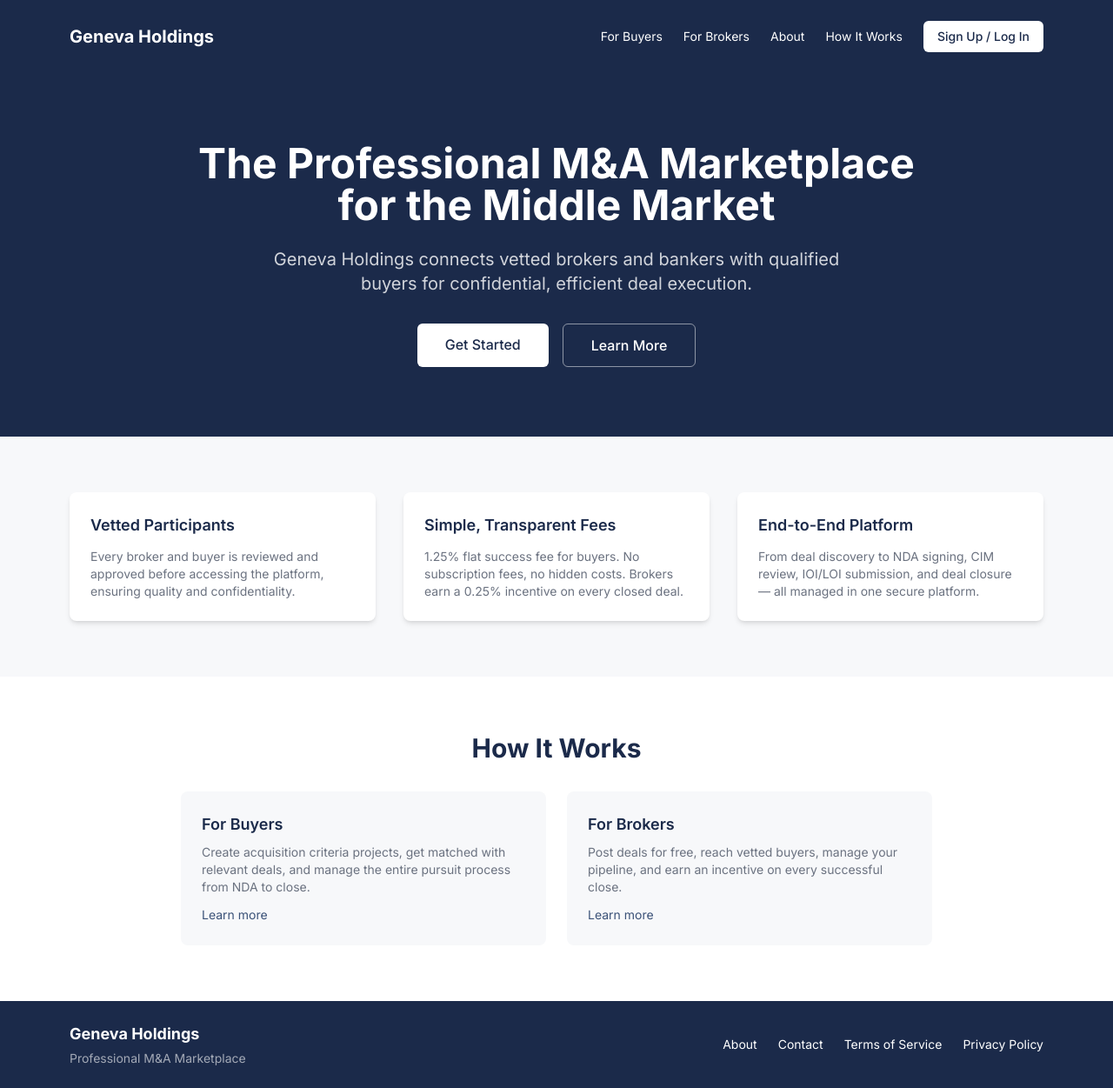
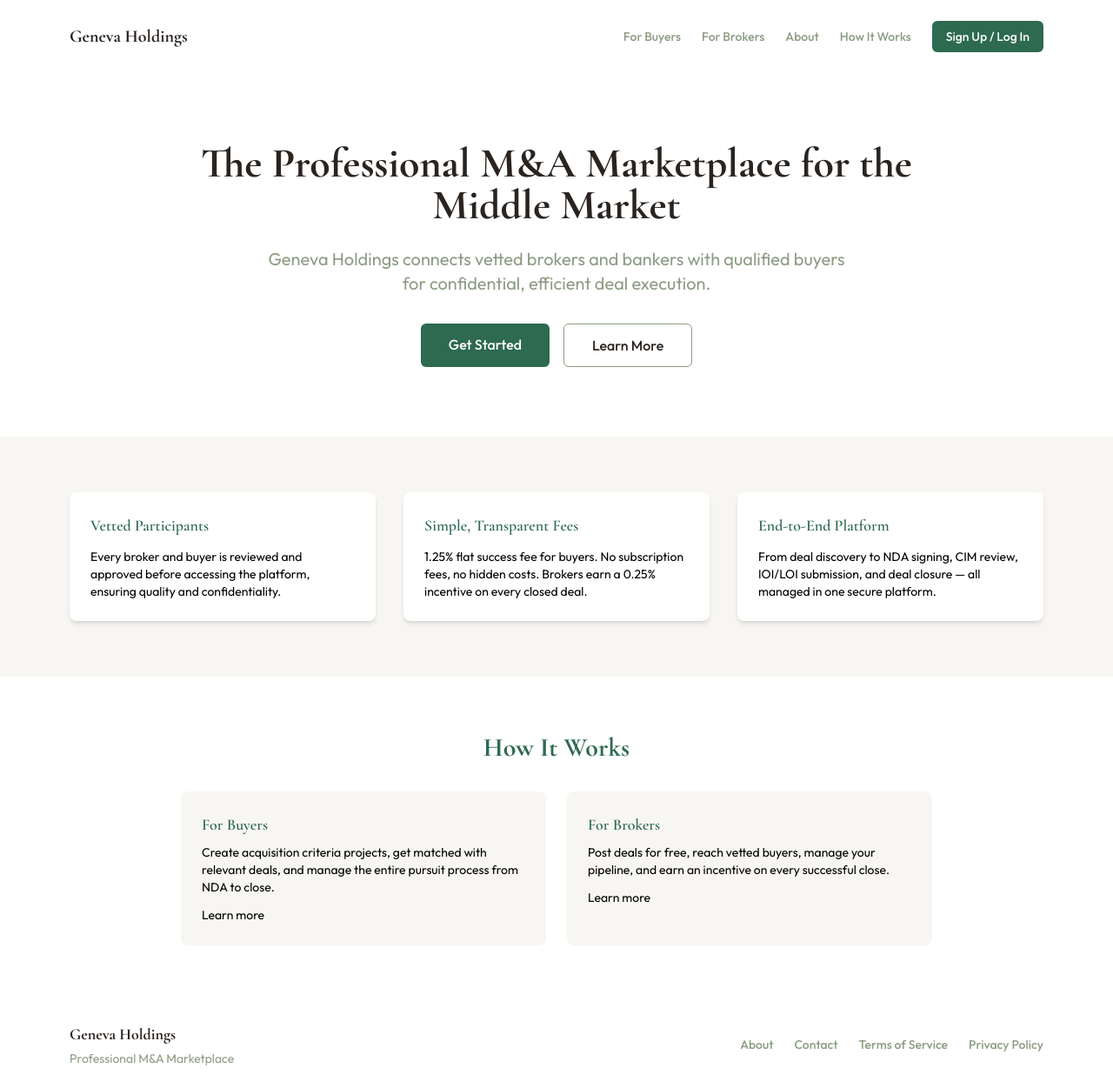
Before and after one commit to thealgochef/MA-Platform, a Next.js app: page / in a window 1280 px wide. Shown: the whole page at 87% size. Built offline with nearby package versions, Linux system fonts and the light colour scheme.

Commit message:
refactor(homepage): refactor inline styling; modify globals.css and tailwind.config for improved theming; update fonts in app/layout.tsx

```diff
--- a/src/app/globals.css
+++ b/src/app/globals.css
@@ -2,7 +2,42 @@
 @tailwind components;
 @tailwind utilities;
 
+:root {
+  /* Primary color palette */
+  --color-text: #2a2420;
+  --color-primary: #2d6a4f;
+  --color-secondary: #8b9d83;
+  --color-background: #ffffff;
+  --color-surface: #f8f6f3;
+
+  /* Supplementary colors for borders, accents, etc. */
+  --color-subtle: rgba(45, 106, 79, 0.15);
+  --color-faint: rgba(45, 106, 79, 0.05);
+  --color-btn-hover: #348d65;
+}
+
 body {
-  color: #111827;
-  background: #F7F8FA;
+  box-sizing: border-box;
 }
+
+@layer components {
+  .btn-primary {
+    @apply relative inline-flex items-center justify-center overflow-hidden bg-primary text-bg;
+  }
+
+  .btn-primary::before {
+    content: "";
+    @apply pointer-events-none absolute inset-y-0 left-[-100%] w-1/2 bg-btn-shimmer;
+    transition: left 0.5s ease;
+  }
+
+  .btn-primary:hover::before {
+    @apply left-[100%];
+  }
+}
+
+@layer utilities {
+  .gradient-text {
+    @apply bg-gradient-text bg-clip-text text-transparent;
+  }
+}
--- a/src/app/layout.tsx
+++ b/src/app/layout.tsx
@@ -1,16 +1,22 @@
 import type { Metadata } from "next";
-import { Inter } from "next/font/google";
+import { Cormorant_Garamond, Outfit } from "next/font/google";
 import "./globals.css";
 
-const inter = Inter({
+const bodyFont = Outfit({
   subsets: ["latin"],
-  variable: "--font-inter",
+  variable: "--font-body",
+});
+
+const displayFont = Cormorant_Garamond({
+  subsets: ["latin"],
+  variable: "--font-display",
+  weight: ["400", "500", "600", "700"],
 });
 
 export const metadata: Metadata = {
   title: "Geneva Holdings — M&A Marketplace",
   description:
-    "Professional, confidential M&A marketplace connecting vetted brokers with qualified buyers in the middle market.",
+    "Professional, confidential M&A marketplace connecting vetted brokers with qualified buyers in the lower middle market.",
 };
 
 export default function RootLayout({
@@ -20,7 +26,7 @@ export default function RootLayout({
 }>) {
   return (
     <html lang="en">
-      <body className={`${inter.variable} font-sans antialiased`}>
+      <body className={`${bodyFont.variable} ${displayFont.variable} font-body antialiased`}>
         {children}
       </body>
     </html>
--- a/src/app/page.tsx
+++ b/src/app/page.tsx
@@ -2,28 +2,28 @@ import Link from "next/link";
 
 export default function HomePage() {
   return (
-    <main className="min-h-screen bg-white">
+    <main className="min-h-screen bg-bg">
 
       {/* Navigation */}
-      <nav className="bg-navy text-white">
+      <nav className="bg-navy text-text">
         <div className="max-w-6xl mx-auto px-4 py-6 flex items-center justify-between">
-          <Link href="/" className="text-xl font-bold">
+          <Link href="/" className="text-xl font-display font-bold">
             Geneva Holdings
           </Link>
-          <div className="flex items-center gap-6">
-            <Link href="/for-buyers" className="text-sm hover:text-white/80 transition-colors">
+          <div className="flex items-center gap-6 text-sm font-medium">
+            <Link href="/for-buyers" className="text-secondary hover:text-primary transition-colors">
               For Buyers
             </Link>
-            <Link href="/for-brokers" className="text-sm hover:text-white/80 transition-colors">
+            <Link href="/for-brokers" className="text-secondary hover:text-primary transition-colors">
               For Brokers
             </Link>
-            <Link href="/about" className="text-sm hover:text-white/80 transition-colors">
+            <Link href="/about" className="text-secondary hover:text-primary transition-colors">
               About
             </Link>
-            <Link href="/how-it-works" className="text-sm hover:text-white/80 transition-colors">
+            <Link href="/how-it-works" className="text-secondary hover:text-primary transition-colors">
               How It Works
             </Link>
-            <Link href="/login" className="bg-white text-navy px-4 py-2 rounded-md text-sm font-medium hover:bg-light-gray transition-colors">
+            <Link href="/login" className="bg-primary text-bg px-4 py-2 rounded-md text-sm font-medium hover:bg-light-gray transition-colors">
               Sign Up / Log In
             </Link>
           </div>
@@ -31,25 +31,25 @@ export default function HomePage() {
       </nav>
 
       {/* Hero Section */}
-      <section className="bg-navy text-white py-20">
+      <section className="bg-navy text-text py-20">
         <div className="max-w-4xl mx-auto px-4 text-center">
-          <h1 className="text-5xl font-bold mb-6">
+          <h1 className="text-text text-5xl font-display font-bold mb-6">
             The Professional M&A Marketplace for the Middle Market
           </h1>
-          <p className="text-xl text-white/80 mb-8 max-w-2xl mx-auto">
+          <p className="text-xl text-secondary mb-8 max-w-2xl mx-auto">
             Geneva Holdings connects vetted brokers and bankers with qualified buyers
             for confidential, efficient deal execution.
           </p>
           <div className="flex gap-4 justify-center">
             <Link
               href="/login"
-              className="bg-white text-navy px-8 py-3 rounded-md font-medium hover:bg-light-gray transition-colors"
+              className="bg-primary text-bg px-8 py-3 rounded-md font-medium hover:bg-light-gray transition-colors"
             >
               Get Started
             </Link>
             <Link
               href="/how-it-works"
-              className="border border-white/50 text-white px-8 py-3 rounded-md font-medium hover:bg-white/10 transition-colors"
+              className="border border-secondary text-text px-8 py-3 rounded-md font-medium hover:bg-bg/10 transition-colors"
             >
               Learn More
             </Link>
@@ -58,25 +58,25 @@ export default function HomePage() {
       </section>
 
       {/* Value Props */}
-      <section className="py-16 bg-light-gray">
+      <section className="py-16 bg-surface">
         <div className="max-w-6xl mx-auto px-4">
           <div className="grid md:grid-cols-3 gap-8">
-            <div className="bg-white rounded-lg p-6 shadow-md">
-              <h3 className="text-lg font-semibold text-navy mb-3">Vetted Participants</h3>
+            <div className="bg-bg rounded-lg p-6 shadow-md">
+              <h3 className="text-lg font-display font-semibold text-primary mb-3">Vetted Participants</h3>
               <p className="text-sm text-text-secondary">
                 Every broker and buyer is reviewed and approved before accessing the platform,
                 ensuring quality and confidentiality.
               </p>
             </div>
-            <div className="bg-white rounded-lg p-6 shadow-md">
-              <h3 className="text-lg font-semibold text-navy mb-3">Simple, Transparent Fees</h3>
+            <div className="bg-bg rounded-lg p-6 shadow-md">
+              <h3 className="text-lg font-display font-semibold text-primary mb-3">Simple, Transparent Fees</h3>
               <p className="text-sm text-text-secondary">
                 1.25% flat success fee for buyers. No subscription fees, no hidden costs.
                 Brokers earn a 0.25% incentive on every closed deal.
               </p>
             </div>
-            <div className="bg-white rounded-lg p-6 shadow-md">
-              <h3 className="text-lg font-semibold text-navy mb-3">End-to-End Platform</h3>
+            <div className="bg-bg rounded-lg p-6 shadow-md">
+              <h3 className="text-lg font-display font-semibold text-primary mb-3">End-to-End Platform</h3>
               <p className="text-sm text-text-secondary">
                 From deal discovery to NDA signing, CIM review, IOI/LOI submission,
                 and deal closure — all managed in one secure platform.
@@ -89,10 +89,10 @@ export default function HomePage() {
       {/* How It Works Preview */}
       <section className="py-16">
         <div className="max-w-4xl mx-auto px-4 text-center">
-          <h2 className="text-3xl font-bold text-navy mb-8">How It Works</h2>
+          <h2 className="text-3xl font-display font-bold text-primary mb-8">How It Works</h2>
           <div className="grid md:grid-cols-2 gap-6 text-left">
-            <div className="bg-light-gray rounded-lg p-6">
-              <h3 className="text-lg font-semibold text-navy mb-2">For Buyers</h3>
+            <div className="bg-surface rounded-lg p-6">
+              <h3 className="text-lg font-display font-semibold text-primary mb-2">For Buyers</h3>
               <p className="text-sm text-text-secondary">
                 Create acquisition criteria projects, get matched with relevant deals,
                 and manage the entire pursuit process from NDA to close.
@@ -101,8 +101,8 @@ export default function HomePage() {
                 Learn more
               </Link>
             </div>
-            <div className="bg-light-gray rounded-lg p-6">
-              <h3 className="text-lg font-semibold text-navy mb-2">For Brokers</h3>
+            <div className="bg-surface rounded-lg p-6">
+              <h3 className="text-lg font-display font-semibold text-primary mb-2">For Brokers</h3>
               <p className="text-sm text-text-secondary">
                 Post deals for free, reach vetted buyers, manage your pipeline,
                 and earn an incentive on every successful close.
@@ -116,18 +116,18 @@ export default function HomePage() {
       </section>
 
       {/* Footer */}
-      <footer className="bg-navy text-white py-6">
+      <footer className="bg-navy text-text py-6">
         <div className="max-w-6xl mx-auto px-4">
           <div className="flex flex-wrap justify-between items-center">
             <div>
-              <p className="font-bold text-lg">Geneva Holdings</p>
-              <p className="text-sm text-white/60 mt-1">Professional M&A Marketplace</p>
+              <p className="font-display font-bold text-lg">Geneva Holdings</p>
+              <p className="text-sm text-secondary mt-1">Professional M&A Marketplace</p>
             </div>
-            <div className="flex gap-6 text-sm">
-              <Link href="/about" className="hover:text-white/80 transition-colors">About</Link>
-              <Link href="/contact" className="hover:text-white/80 transition-colors">Contact</Link>
-              <Link href="/terms" className="hover:text-white/80 transition-colors">Terms of Service</Link>
-              <Link href="/privacy" className="hover:text-white/80 transition-colors">Privacy Policy</Link>
+            <div className="flex gap-6 text-sm font-medium">
+              <Link href="/about" className="text-secondary hover:text-primary transition-colors">About</Link>
+              <Link href="/contact" className="text-secondary hover:text-primary transition-colors">Contact</Link>
+              <Link href="/terms" className="text-secondary hover:text-primary transition-colors">Terms of Service</Link>
+              <Link href="/privacy" className="text-secondary hover:text-primary transition-colors">Privacy Policy</Link>
             </div>
           </div>
         </div>
--- a/tailwind.config.ts
+++ b/tailwind.config.ts
@@ -1,51 +1,91 @@
-import type { Config } from "tailwindcss";
+import type { Config } from 'tailwindcss'
 
 const config: Config = {
   content: [
-    "./src/pages/**/*.{js,ts,jsx,tsx,mdx}",
-    "./src/components/**/*.{js,ts,jsx,tsx,mdx}",
-    "./src/app/**/*.{js,ts,jsx,tsx,mdx}",
+    './src/**/*.{js,ts,jsx,tsx,mdx}',
   ],
   theme: {
     extend: {
+      // --- Color palette from :root custom properties ---
       colors: {
-        navy: "#1B2A4A",
-        "slate-blue": "#3B5278",
-        "light-gray": "#F7F8FA",
-        "border-gray": "#E5E7EB",
-        "text-primary": "#111827",
-        "text-secondary": "#6B7280",
-        success: "#10B981",
-        error: "#EF4444",
-        warning: "#F59E0B",
-        info: "#3B82F6",
+        // Core colors for text, primary actions, secondary elements, backgrounds, and surfaces
+        'text': 'var(--color-text)',
+        'primary': 'var(--color-primary)',
+        'secondary': 'var(--color-secondary)',
+        'bg': 'var(--color-background)', // used in (public)
+        'surface': 'var(--color-surface)',
+
+        // legacy bg color for (auth) pages
+        'bg-light-gray': '#f7f8fa',
+
+        // Supplementary colors for borders, accents, etc.
+        'subtle': 'var(--color-subtle)',
+        'faint': 'var(--color-faint)',
+        'btn-hover': 'var(--color-btn-hover)',
+
+        // Semantic colors for status indicators, alerts, etc.
+        'success': 'var(--color-success, #10B981)',
+        'error': 'var(--color-error, #EF4444)',
+        'warning': 'var(--color-warning, #F59E0B)',
+        'info': 'var(--color-info, #3B82F6)',
       },
+
+      // --- Font families ---
       fontFamily: {
-        sans: ["var(--font-inter)", "system-ui", "sans-serif"],
+        'display': 'var(--font-display, "Cormorant Garamond", Georgia, serif)',
+        'body': 'var(--font-body, "Outfit", system-ui, sans-serif)',
       },
-      borderRadius: {
-        lg: "8px",
-        md: "6px",
+
+      // --- Box shadows: card-glow + service-card hover ---
+      boxShadow: {
+        'card-glow': '0 4px 40px rgba(45, 106, 79, 0.05)',
+        'card-hover': '0 8px 50px rgba(45, 106, 79, 0.10)',
       },
-      spacing: {
-        "1": "4px",
-        "2": "8px",
-        "3": "12px",
-        "4": "16px",
-        "5": "20px",
-        "6": "24px",
-        "7": "28px",
-        "8": "32px",
-        "9": "36px",
-        "10": "40px",
-        "12": "48px",
-        "14": "56px",
-        "16": "64px",
-        "20": "80px",
-        "24": "96px",
+
+      // --- Keyframe animations ---
+      keyframes: {
+        fadeInUp: {
+          from: { opacity: '0', transform: 'translateY(30px)' },
+          to: { opacity: '1', transform: 'translateY(0)' },
+        },
+        fadeIn: {
+          from: { opacity: '0' },
+          to: { opacity: '1' },
+        },
+      },
+
+      // --- Animation utilities ---
+      animation: {
+        'fade-in-up': 'fadeInUp 0.8s ease-out forwards',
+        'fade-in': 'fadeIn 1s ease-out forwards',
+      },
+
+      // --- Transition timing: service-card cubic-bezier ---
+      transitionTimingFunction: {
+        'card': 'cubic-bezier(0.25, 0.46, 0.45, 0.94)',
+      },
+
+      // --- Transition durations used across components ---
+      transitionDuration: {
+        '400': '400ms',
+      },
+
+      // --- Background images: hero-pattern, gradient-text, btn shimmer ---
+      backgroundImage: {
+        'hero-pattern': [
+          'radial-gradient(circle at 20% 50%, rgba(45, 106, 79, 0.04) 0%, transparent 50%)',
+          'radial-gradient(circle at 80% 80%, rgba(45, 106, 79, 0.02) 0%, transparent 50%)',
+          'linear-gradient(180deg, #ffffff 0%, #f8f6f3 100%)',
+        ].join(', '),
+        'gradient-text':
+          'linear-gradient(135deg, #2d6a4f 0%, #d4b87a 50%, #2d6a4f 100%)',
+        'btn-shimmer':
+          'linear-gradient(90deg, transparent, rgba(255,255,255,0.1), transparent)',
       },
     },
   },
+
   plugins: [],
-};
-export default config;
+}
+
+export default config
```
